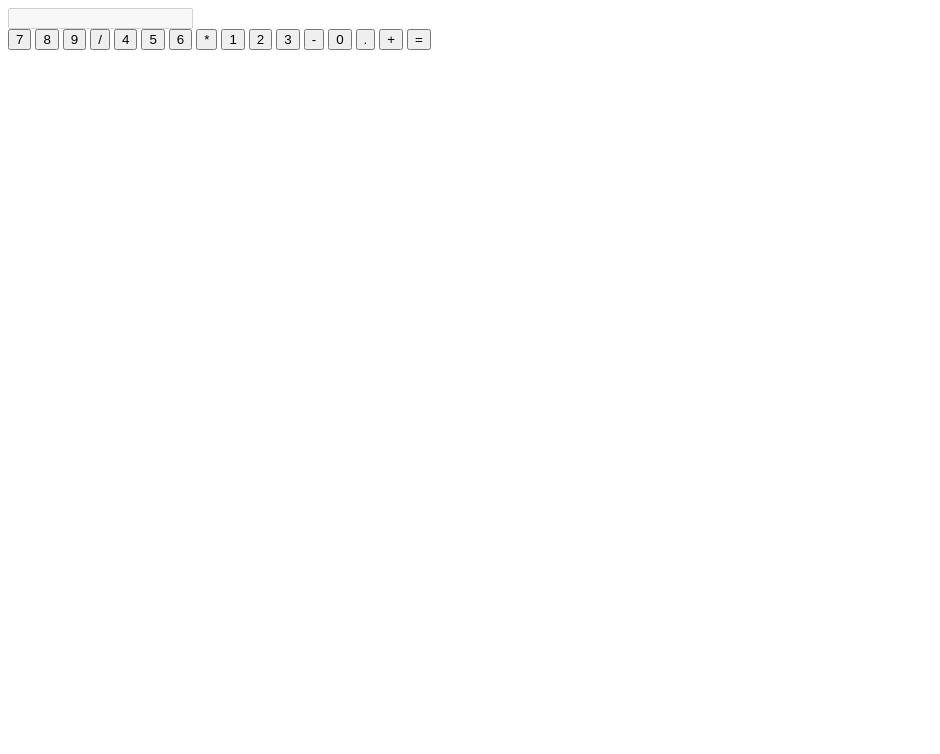
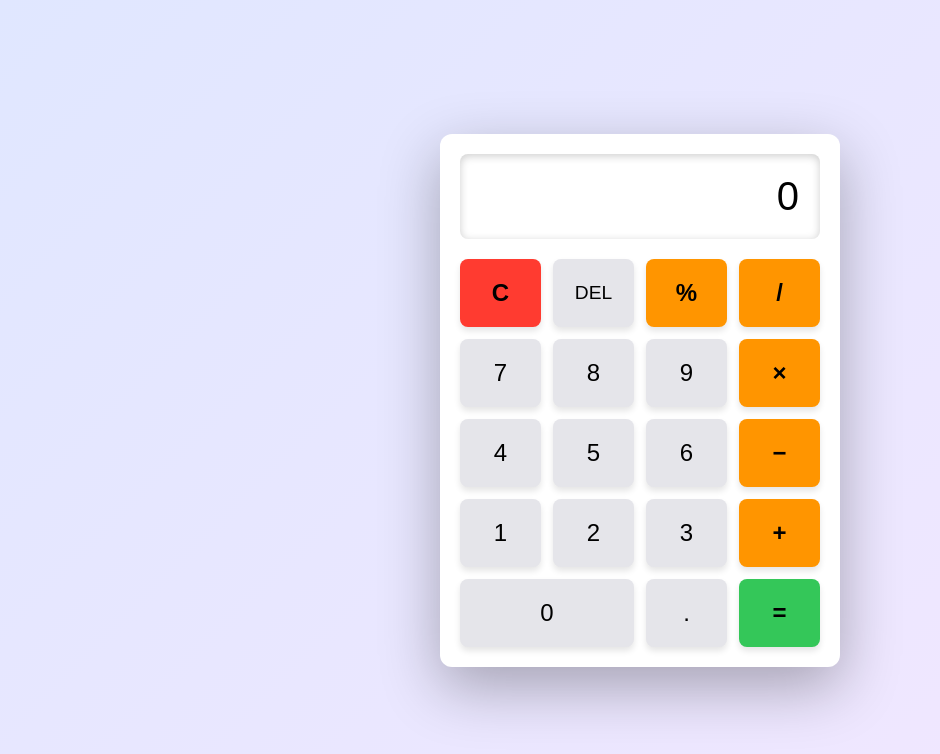
Before and after one commit to devshad-01/learning-scratchpad, a plain HTML site: page Frontend/calculator-Vanilla/index.html in a window 1280 px wide. Shown: the whole page, without its empty margins (0-940 px from the left). Drawn offline with Linux system fonts and the light colour scheme.

Commit message:
calculator vanilla js

```diff
--- a/Frontend/calculator-Vanilla/index.html
+++ b/Frontend/calculator-Vanilla/index.html
@@ -1,35 +1,54 @@
 <!DOCTYPE html>
 <html lang="en">
+
 <head>
     <meta charset="UTF-8">
     <meta name="viewport" content="width=device-width, initial-scale=1.0">
-    <title>Vanilla Js Calculator</title>
+    <title>Vanilla JS Calculator</title>
     <link rel="stylesheet" href="style.css">
-
 </head>
 
 <body>
-    <div class="calculator">
-        <input type="text" id="display" disabled>
-        <div class="buttons">
-            <button class="btn" data-value="7">7</button>
-            <button class="btn" data-value="8">8</button>
-            <button class="btn" data-value="9">9</button>
-            <button class="btn operator" data-value="/">/</button>
-            <button class="btn" data-value="4">4</button>
-            <button class="btn" data-value="5">5</button>
-            <button class="btn" data-value="6">6</button>
-            <button class="btn operator" data-value="*">*</button>
-            <button class="btn" data-value="1">1</button>
-            <button class="btn" data-value="2">2</button>
-            <button class="btn" data-value="3">3</button>
-            <button class="btn operator" data-value="-">-</button>
-            <button class="btn" data-value="0">0</button>
-            <button class="btn" data-value=".">.</button>
-            <button class="btn operator" data-value="+">+</button>
-            <button class="btn operator" data-value="=">=</button>
+    <div class="container">
+        <div class="calculator">
+            <div class="display-section">
+                <input type="text" id="display" class="display" value="0" readonly aria-label="Calculator display">
+            </div>
+
+            <div class="buttons">
+                <!-- Row 1 -->
+                <button class="btn clear-btn" data-value="C" aria-label="Clear">C</button>
+                <button class="btn delete-btn" data-value="DEL" aria-label="Delete">DEL</button>
+                <button class="btn operator" data-value="%" aria-label="Percentage">%</button>
+                <button class="btn operator" data-value="/" aria-label="Divide">/</button>
+
+                <!-- Row 2 -->
+                <button class="btn" data-value="7" aria-label="Seven">7</button>
+                <button class="btn" data-value="8" aria-label="Eight">8</button>
+                <button class="btn" data-value="9" aria-label="Nine">9</button>
+                <button class="btn operator" data-value="*" aria-label="Multiply">×</button>
+
+                <!-- Row 3 -->
+                <button class="btn" data-value="4" aria-label="Four">4</button>
+                <button class="btn" data-value="5" aria-label="Five">5</button>
+                <button class="btn" data-value="6" aria-label="Six">6</button>
+                <button class="btn operator" data-value="-" aria-label="Subtract">−</button>
+
+                <!-- Row 4 -->
+                <button class="btn" data-value="1" aria-label="One">1</button>
+                <button class="btn" data-value="2" aria-label="Two">2</button>
+                <button class="btn" data-value="3" aria-label="Three">3</button>
+                <button class="btn operator" data-value="+" aria-label="Add">+</button>
+
+                <!-- Row 5 -->
+                <button class="btn zero-btn" data-value="0" aria-label="Zero">0</button>
+                <button class="btn" data-value="." aria-label="Decimal">.</button>
+                <button class="btn equals-btn" data-value="=" aria-label="Equals">=</button>
+            </div>
         </div>
     </div>
+
+    <script src="script.js"></script>
 </body>
-<script src="script.js"></script>
+
 </html>
--- a/Frontend/calculator-Vanilla/script.js
+++ b/Frontend/calculator-Vanilla/script.js
@@ -0,0 +1,51 @@
+// select dom elements
+
+const display = document.querySelector("#display");
+const buttons = document.querySelector(".btn");
+
+console.log("Display:",display);
+console.log("Buttons:",buttons.length);
+console.log('✅ DOM Elements Selected:', { display, buttons: buttons.length });
+
+
+//initialize state
+
+let current = "";
+let previousInput = "";
+
+let operator = "";
+let shouldResetDisplay = "false";
+
+
+console.log("InitialState", {currentState, previousInput, operator});
+
+//attach event listeners
+
+function setupEventListeners(){
+    buttons.forEach((button)=>{
+        button.addEventListener("click", handleButtonClick);
+
+    });
+    console.log("Event listeners attached")
+}
+
+function handleButtonClick(event){
+    const value = event.target.dataset.value;
+    console.log("Button clicked", value);
+    handleInput(value);
+}
+function init (){
+    console.log("Initializing Calculator...")
+
+    setupEventListeners();
+
+    updateUI("0");
+
+    console.log("Calc Ready");
+    console.log("Initial State");
+    logState();
+
+}
+
+
+init();
--- a/Frontend/calculator-Vanilla/style.css
+++ b/Frontend/calculator-Vanilla/style.css
@@ -0,0 +1,219 @@
+/* ==================== */
+/* RESET & BASE STYLES  */
+/* ==================== */
+* {
+    margin: 0;
+    padding: 0;
+    box-sizing: border-box;
+}
+
+:root {
+    /* Color Palette */
+    --bg-primary: #1e1e2e;
+    --bg-secondary: #2a2a3e;
+    --bg-calculator: #252538;
+    --bg-button: #3a3a52;
+    --bg-button-hover: #4a4a62;
+    --bg-operator: #ff9500;
+    --bg-operator-hover: #ffad33;
+    --bg-equals: #34c759;
+    --bg-equals-hover: #5dd67f;
+    --bg-clear: #ff3b30;
+    --bg-clear-hover: #ff6058;
+    --text-primary: #ffffff;
+    --text-secondary: #a0a0a0;
+    --shadow: rgba(0, 0, 0, 0.3);
+
+    /* Typography */
+    --font-family: -apple-system, BlinkMacSystemFont, 'Segoe UI', Roboto, Oxygen, Ubuntu, Cantarell, sans-serif;
+    --font-size-display: 2.5rem;
+    --font-size-button: 1.5rem;
+
+    /* Spacing */
+    --gap: 12px;
+    --padding: 20px;
+    --border-radius: 12px;
+}
+
+body {
+    font-family: var(--font-family);
+    background: linear-gradient(135deg, #667eea 0%, #764ba2 100%);
+    min-height: 100vh;
+    display: flex;
+    align-items: center;
+    justify-content: center;
+    padding: 20px;
+}
+
+/* ==================== */
+/* CONTAINER & LAYOUT   */
+/* ==================== */
+.container {
+    width: 100%;
+    max-width: 400px;
+}
+
+.calculator {
+    background: var(--bg-calculator);
+    border-radius: var(--border-radius);
+    padding: var(--padding);
+    box-shadow: 0 20px 60px var(--shadow);
+}
+
+/* ==================== */
+/* DISPLAY SECTION      */
+/* ==================== */
+.display-section {
+    margin-bottom: var(--padding);
+}
+
+.display {
+    width: 100%;
+    background: var(--bg-secondary);
+    border: none;
+    border-radius: 8px;
+    padding: 20px;
+    font-size: var(--font-size-display);
+    color: var(--text-primary);
+    text-align: right;
+    font-weight: 300;
+    letter-spacing: 1px;
+    box-shadow: inset 0 2px 8px rgba(0, 0, 0, 0.2);
+}
+
+.display:focus {
+    outline: none;
+}
+
+/* ==================== */
+/* BUTTONS GRID         */
+/* ==================== */
+.buttons {
+    display: grid;
+    grid-template-columns: repeat(4, 1fr);
+    gap: var(--gap);
+}
+
+.btn {
+    background: var(--bg-button);
+    border: none;
+    border-radius: 8px;
+    padding: 20px;
+    font-size: var(--font-size-button);
+    color: var(--text-primary);
+    font-weight: 500;
+    cursor: pointer;
+    transition: all 0.2s ease;
+    box-shadow: 0 4px 6px rgba(0, 0, 0, 0.1);
+}
+
+.btn:hover {
+    background: var(--bg-button-hover);
+    transform: translateY(-2px);
+    box-shadow: 0 6px 12px rgba(0, 0, 0, 0.2);
+}
+
+.btn:active {
+    transform: translateY(0);
+    box-shadow: 0 2px 4px rgba(0, 0, 0, 0.1);
+}
+
+/* ==================== */
+/* SPECIAL BUTTONS      */
+/* ==================== */
+.operator {
+    background: var(--bg-operator);
+    font-weight: 600;
+}
+
+.operator:hover {
+    background: var(--bg-operator-hover);
+}
+
+.equals-btn {
+    background: var(--bg-equals);
+    font-weight: 600;
+}
+
+.equals-btn:hover {
+    background: var(--bg-equals-hover);
+}
+
+.clear-btn {
+    background: var(--bg-clear);
+    font-weight: 600;
+}
+
+.clear-btn:hover {
+    background: var(--bg-clear-hover);
+}
+
+.delete-btn {
+    background: var(--bg-button);
+    font-size: 1.2rem;
+}
+
+.zero-btn {
+    grid-column: span 2;
+}
+
+/* ==================== */
+/* RESPONSIVE DESIGN    */
+/* ==================== */
+@media (max-width: 480px) {
+    :root {
+        --font-size-display: 2rem;
+        --font-size-button: 1.2rem;
+        --gap: 8px;
+        --padding: 15px;
+    }
+
+    .btn {
+        padding: 15px;
+    }
+
+    .display {
+        padding: 15px;
+    }
+}
+
+@media (max-width: 360px) {
+    :root {
+        --font-size-display: 1.5rem;
+        --font-size-button: 1rem;
+    }
+}
+
+/* ==================== */
+/* ACCESSIBILITY        */
+/* ==================== */
+.btn:focus {
+    outline: 2px solid var(--bg-operator);
+    outline-offset: 2px;
+}
+
+@media (prefers-reduced-motion: reduce) {
+    * {
+        animation: none !important;
+        transition: none !important;
+    }
+}
+
+/* ==================== */
+/* DARK MODE SUPPORT    */
+/* ==================== */
+@media (prefers-color-scheme: light) {
+    :root {
+        --bg-primary: #f5f5f7;
+        --bg-secondary: #ffffff;
+        --bg-calculator: #ffffff;
+        --bg-button: #e5e5ea;
+        --bg-button-hover: #d1d1d6;
+        --text-primary: #000000;
+        --text-secondary: #6e6e73;
+    }
+
+    body {
+        background: linear-gradient(135deg, #e0e7ff 0%, #f3e7ff 100%);
+    }
+}
```
Also changed, not shown: Frontend/wordie/index.html (+5 -2 lines), Frontend/NOTES/image-1.png (added), Frontend/NOTES/image-2.png (added), Frontend/NOTES/image.png (added), 6 other files.
